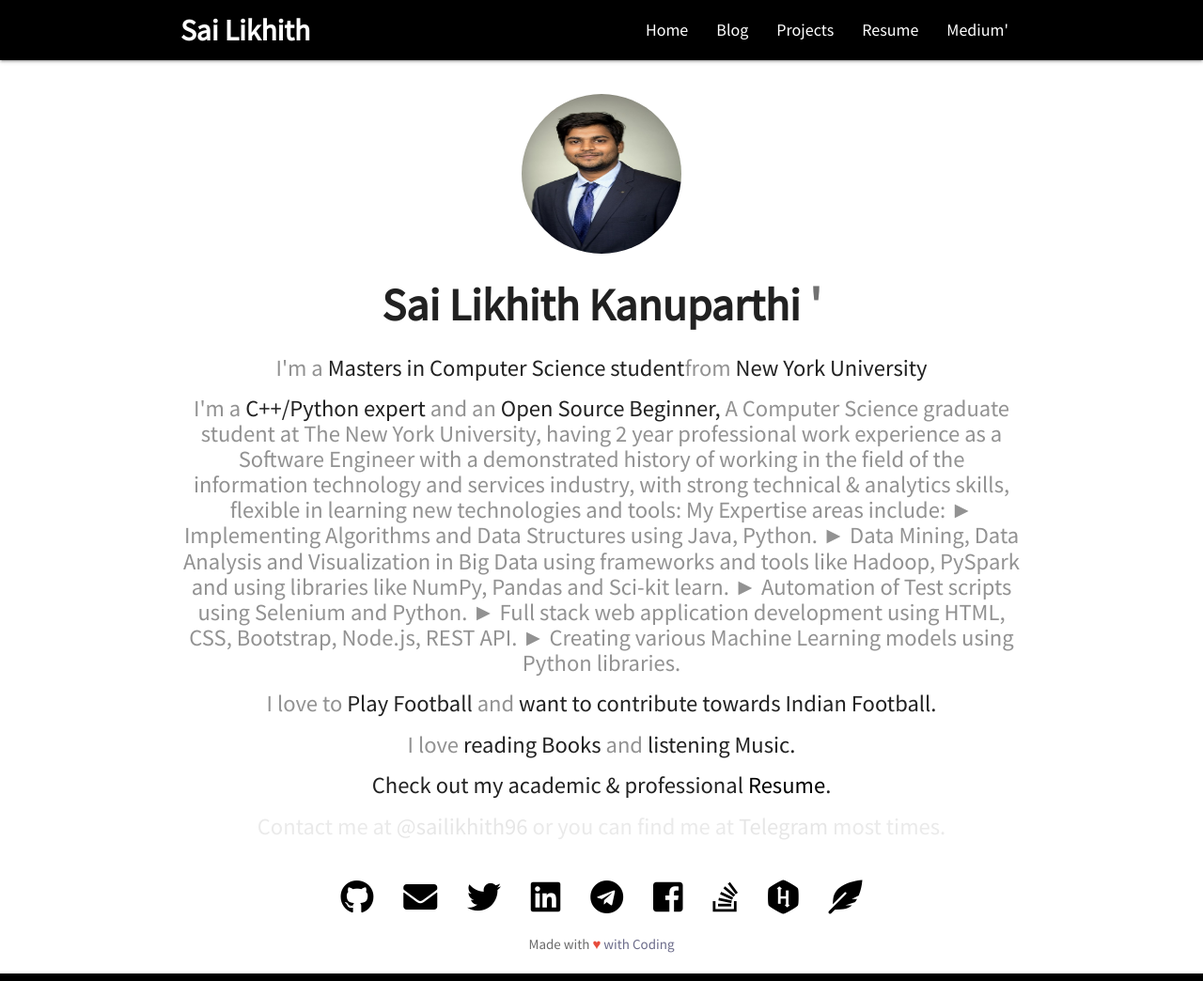
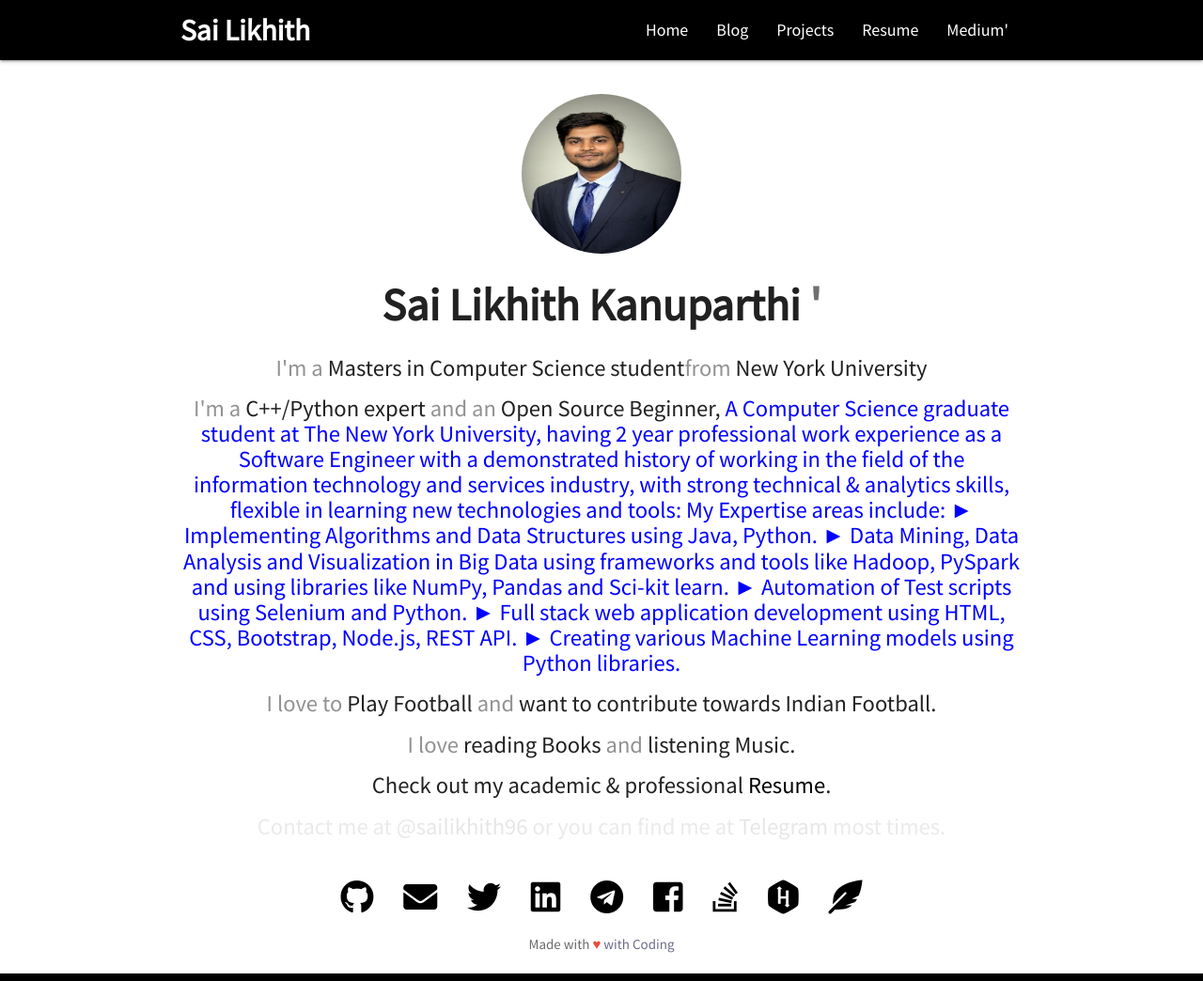
Before and after one commit to SaiLikhith7/Mywebsite, a Jekyll site: the page built from index.html, in a window 1280 px wide. Shown: the whole page at 94% size. Built offline with Jekyll 4.4.1, drawn with Linux system fonts in a browser that asks for light colours; nearby versions of some CDN libraries.

Commit message:
Update index.html

```diff
--- a/index.html
+++ b/index.html
@@ -27,10 +27,10 @@ layout: home
       <span style="color:#929292;">I'm a </span>C++/Python expert
       <span style="color:#929292;">and an</span> Open Source Beginner,<span
         style="color:#929292;">
-       A Computer Science graduate student at The New York University, having 2 year professional work experience as a Software Engineer with a demonstrated history of working in the field of the information technology and services industry, with strong technical & analytics skills, flexible in learning new technologies and tools:
-
-My Expertise areas include:
-► Implementing Algorithms and Data Structures using Java, Python.
+      <span style="color:#0000ff;">
+       A Computer Science graduate student at The New York University, having 2 year professional work experience as a Software Engineer with a demonstrated history of working in the field of the information technology and services industry, with strong technical & analytics skills, flexible in learning new technologies and tools: <span style = "color: #0000ff;">
+       My Expertise areas include:
+      ► Implementing Algorithms and Data Structures using Java, Python.
 ► Data Mining, Data Analysis and Visualization in Big Data using frameworks and tools like Hadoop,
 PySpark and using libraries like NumPy, Pandas and Sci-kit learn.
 ► Automation of Test scripts using Selenium and Python.
```
